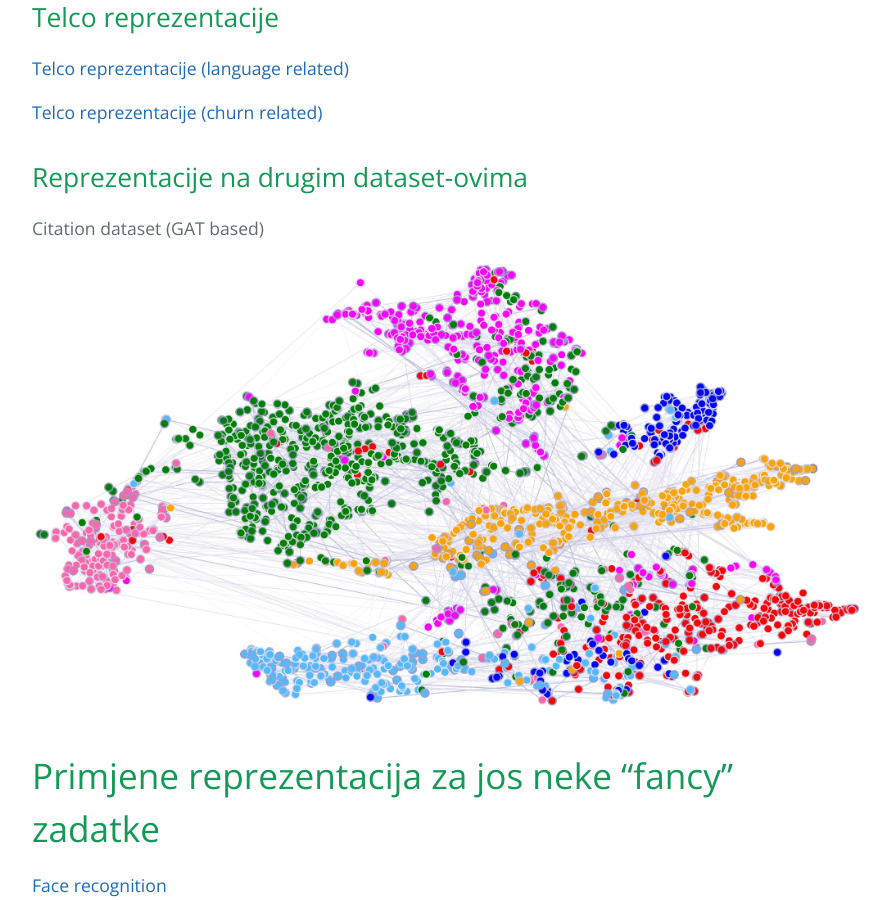
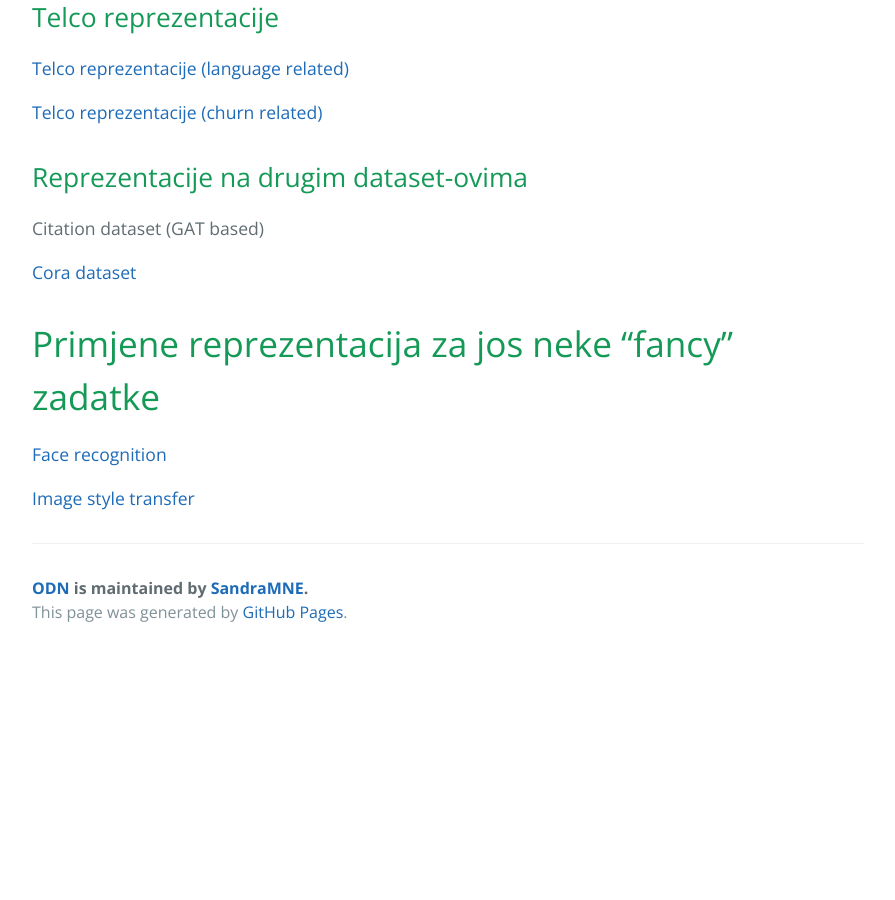
Before and after one commit to SandraMNE/ODN, a Jekyll site: the page built from index.md, in a window 1280 px wide and 900 px high, scrolled down 708 px. Shown: the whole window, without its empty margins (192-1087 px from the left). Built offline with Jekyll 4.4.1, drawn with Linux system fonts in a browser that asks for light colours; our own code applies the rules of GitHub Pages for plain Markdown files; after the commit the page ends 1364 px from its top, so only the background shows below that.

Commit message:
Update index.md

```diff
--- a/index.md
+++ b/index.md
@@ -18,7 +18,7 @@ layout: default
 
 Citation dataset (GAT based)
 
-![Cora dataset](https://github.com/SandraMNE/ODN/blob/master/Cora-dataset-GAT.jpeg)
+[Cora dataset](https://github.com/SandraMNE/ODN/blob/master/Cora-dataset-GAT.jpeg)
 
 # Primjene reprezentacija za jos neke "fancy" zadatke
 
```
